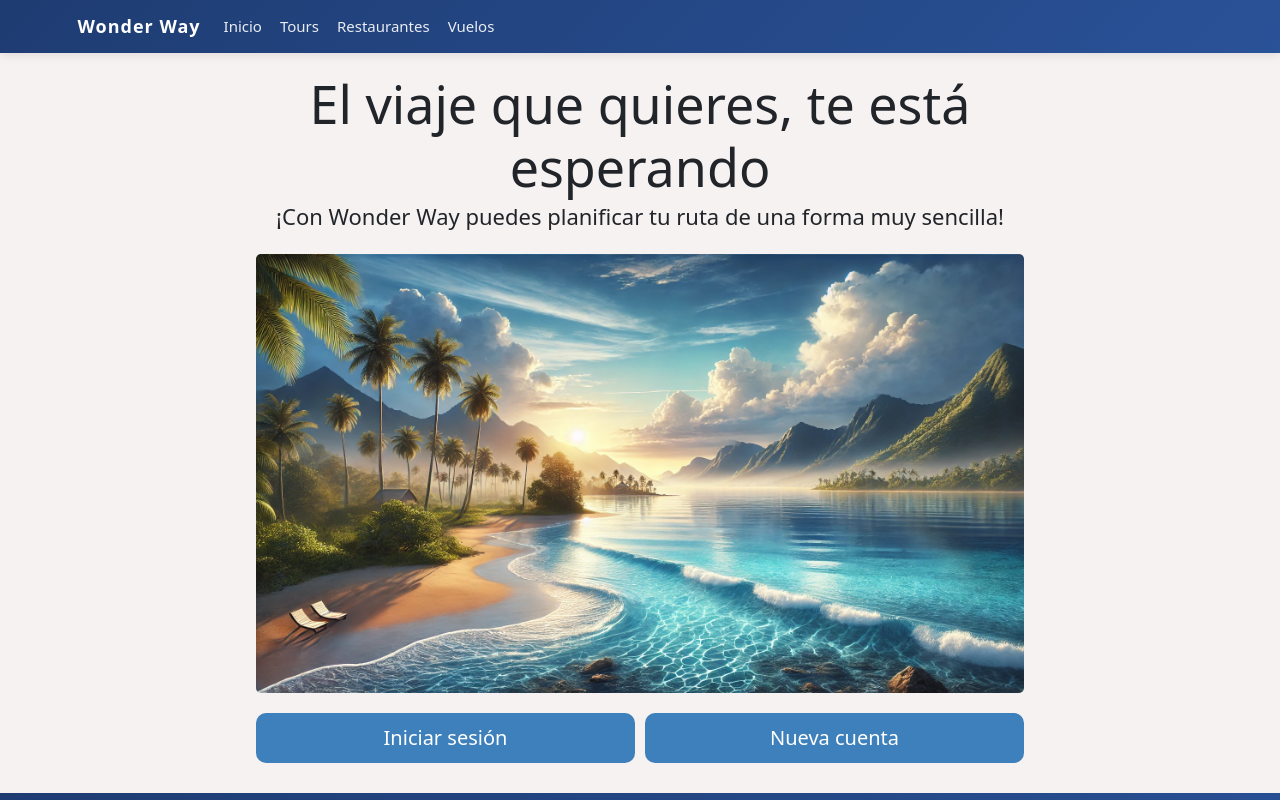
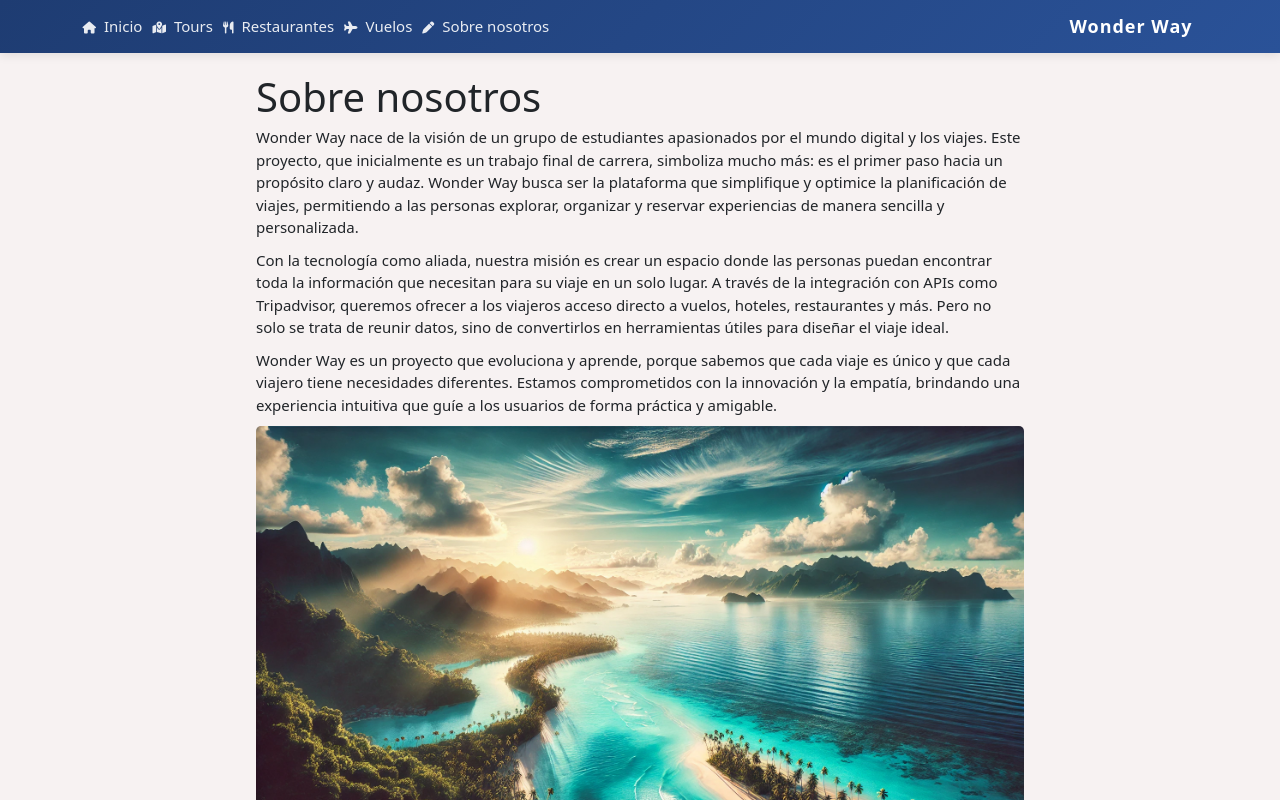
Before and after one commit to soypato/WonderWay, an Angular app in the folder code/: page /about in a window 1280 px wide. Before the commit this address led to /. Shown: the top 800 px of the page. Built offline with nearby package versions, Linux system fonts and the light colour scheme.

Commit message:
add about us

```diff
--- a/code/angular.json
+++ b/code/angular.json
@@ -28,7 +28,9 @@
             ],
             "styles": [
               "node_modules/bootstrap/dist/css/bootstrap.min.css",
-              "src/styles.css"
+              "src/styles.css",
+              "node_modules/@fortawesome/fontawesome-free/css/all.min.css"
+
             ],
             "scripts": [
               "node_modules/jquery/dist/jquery.min.js",
--- a/code/package.json
+++ b/code/package.json
@@ -18,6 +18,7 @@
     "@angular/platform-browser": "^18.2.0",
     "@angular/platform-browser-dynamic": "^18.2.0",
     "@angular/router": "^18.2.0",
+    "@fortawesome/fontawesome-free": "^6.6.0",
     "@popperjs/core": "^2.11.8",
     "bootstrap": "^5.3.3",
     "jquery": "^3.7.1",
--- /dev/null
+++ b/code/src/app/about-us/about-us.component.css
@@ -0,0 +1,8 @@
+.main-parent-container {
+    display: grid;
+    grid-template-columns: 1fr 3fr 1fr;
+}
+.main-child-container
+{
+    grid-area: 2 /2;
+}
--- /dev/null
+++ b/code/src/app/about-us/about-us.component.html
@@ -0,0 +1,12 @@
+<div class="main-parent-container">
+    <div class="main-child-container">
+        <h1>Sobre nosotros</h1>
+        <p>Wonder Way nace de la visión de un grupo de estudiantes apasionados por el mundo digital y los viajes. Este proyecto, que inicialmente es un trabajo final de carrera, simboliza mucho más: es el primer paso hacia un propósito claro y audaz. Wonder Way busca ser la plataforma que simplifique y optimice la planificación de viajes, permitiendo a las personas explorar, organizar y reservar experiencias de manera sencilla y personalizada.</p>
+
+        <p>Con la tecnología como aliada, nuestra misión es crear un espacio donde las personas puedan encontrar toda la información que necesitan para su viaje en un solo lugar. A través de la integración con APIs como Tripadvisor, queremos ofrecer a los viajeros acceso directo a vuelos, hoteles, restaurantes y más. Pero no solo se trata de reunir datos, sino de convertirlos en herramientas útiles para diseñar el viaje ideal.</p>
+
+        <p>Wonder Way es un proyecto que evoluciona y aprende, porque sabemos que cada viaje es único y que cada viajero tiene necesidades diferentes. Estamos comprometidos con la innovación y la empatía, brindando una experiencia intuitiva que guíe a los usuarios de forma práctica y amigable.</p>
+
+        <img class="landscape-image" src="img/about_landscape.webp" alt="">
+    </div>
+</div>
--- a/code/src/app/app.routes.ts
+++ b/code/src/app/app.routes.ts
@@ -2,6 +2,7 @@ import { Routes } from '@angular/router';
 import { HomepageComponent } from './homepage/homepage.component';
 import { FormLoginComponent } from './loginPage/form-login/form-login.component';
 import { FormRegisterComponent } from './registerPage/form-register/form-register.component';
+import { AboutUsComponent } from './about-us/about-us.component';
 
 export const routes: Routes = [
     {
@@ -17,6 +18,10 @@ export const routes: Routes = [
         component: FormRegisterComponent
     },
     {
+        path: 'about',
+        component: AboutUsComponent
+    },
+    {
         path: '**', // el resto: AL FINAL POR FAVOR
         redirectTo: ''
     }
--- a/code/src/app/footer/footer.component.css
+++ b/code/src/app/footer/footer.component.css
@@ -1,3 +1,4 @@
+
 footer {
     display: flex;
     padding: 1rem;
--- a/code/src/app/footer/footer.component.html
+++ b/code/src/app/footer/footer.component.html
@@ -11,6 +11,7 @@
                     <li><a href="/homepage" class="text-white">Inicio</a></li>
                     <li><a href="/login" class="text-white">Iniciar sesión</a></li>
                     <li><a href="/register" class="text-white">Registrarse</a></li>
+                    <li><a href="/about" class="text-white">Sobre nosotros</a></li>
                     <!-- Podríamos agregar "acerca de" y "contacto" o algo así -->
                 </ul>
             </div>
--- a/code/src/app/navbar/navbar.component.css
+++ b/code/src/app/navbar/navbar.component.css
@@ -1,3 +1,12 @@
+.navbar > .container
+{
+    display: flex;
+    flex-wrap: inherit;
+    flex-direction: row-reverse;
+    align-items: center;
+    justify-content: space-between;
+}
+
 .navbar-custom {
     background: linear-gradient(135deg, #1e3c72 0%, #2a5298 100%);
     padding: 1rem;
--- a/code/src/app/navbar/navbar.component.html
+++ b/code/src/app/navbar/navbar.component.html
@@ -13,7 +13,7 @@
               </li>
               <li class="nav-item">
                   <a class="nav-link" href="/tours">
-                      <i class="fas fa-map-marked-alt nav-icon"></i>Tours
+                       <i class="fas fa-map-marked-alt nav-icon"></i>Tours
                   </a>
               </li>
               <li class="nav-item">
@@ -26,6 +26,11 @@
                       <i class="fas fa-plane nav-icon"></i>Vuelos
                   </a>
               </li>
+              <li class="nav-item">
+                <a class="nav-link" href="/about">
+                    <i class="fas fa-pen nav-icon"></i>Sobre nosotros
+                </a>
+            </li>
           </ul>
 
       </div>
--- a/code/src/index.html
+++ b/code/src/index.html
@@ -2,9 +2,11 @@
 <html lang="en">
 <head>
   <meta charset="utf-8">
-  <title>Code</title>
+  <title>🚀 Wonder Way es tu planificador de viajes</title>
   <base href="/">
   <meta name="viewport" content="width=device-width, initial-scale=1">
+  <link rel="stylesheet" href="https://cdnjs.cloudflare.com/ajax/libs/font-awesome/6.0.0-beta3/css/all.min.css" integrity="sha384-k6RqeWeci5ZR/Lv4MR0sA0FfDOMpAEmCh3g1U0B0Ubw7lCvff13x0ehvZ3qL5mI1" crossorigin="anonymous">
+
   <link rel="icon" type="image/x-icon" href="favicon.ico">
 </head>
 <body>
```
Also changed, not shown: code/src/app/about-us/about-us.component.ts (added, +12 -0 lines), code/public/img/about_landscape.webp (added), 1 other file (tests, documents, lock files or other folders).
